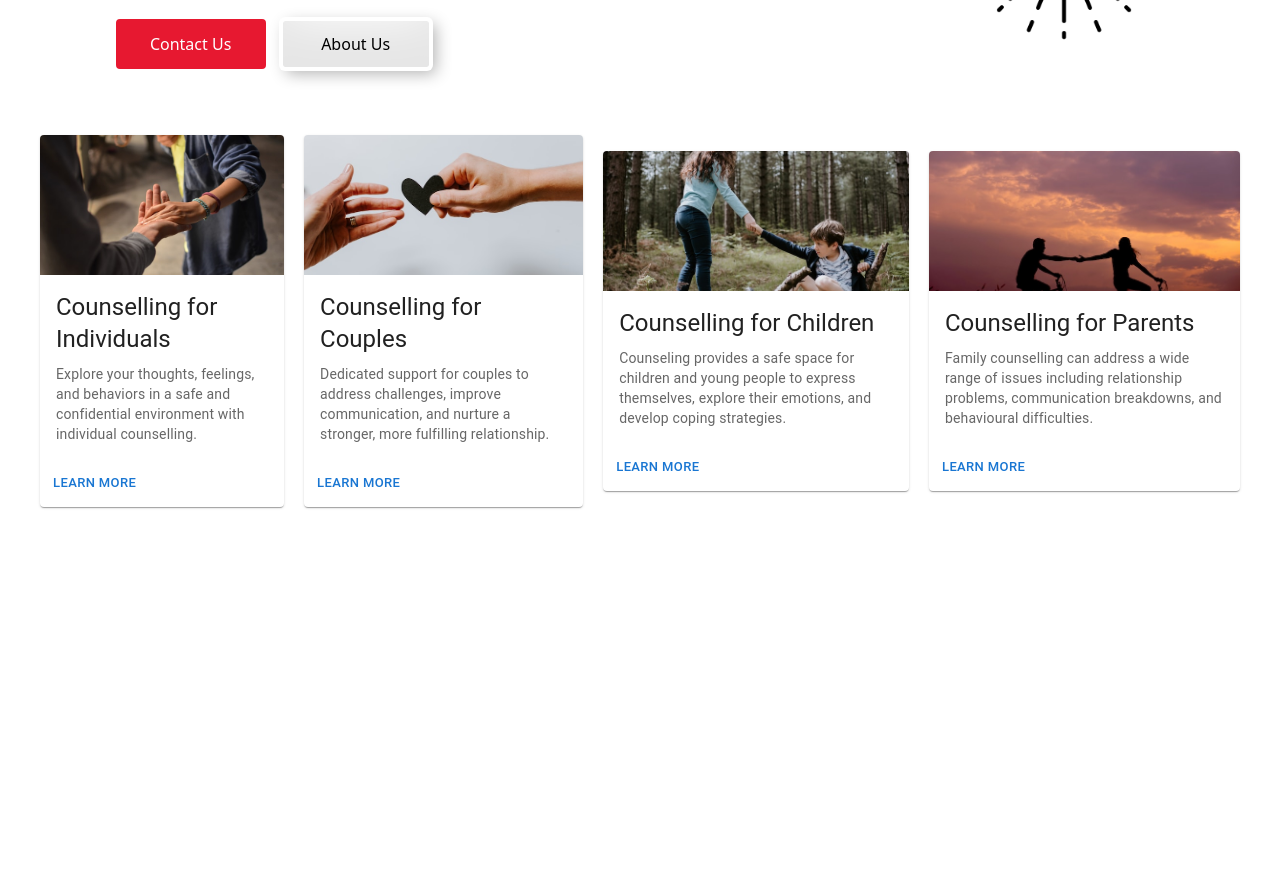
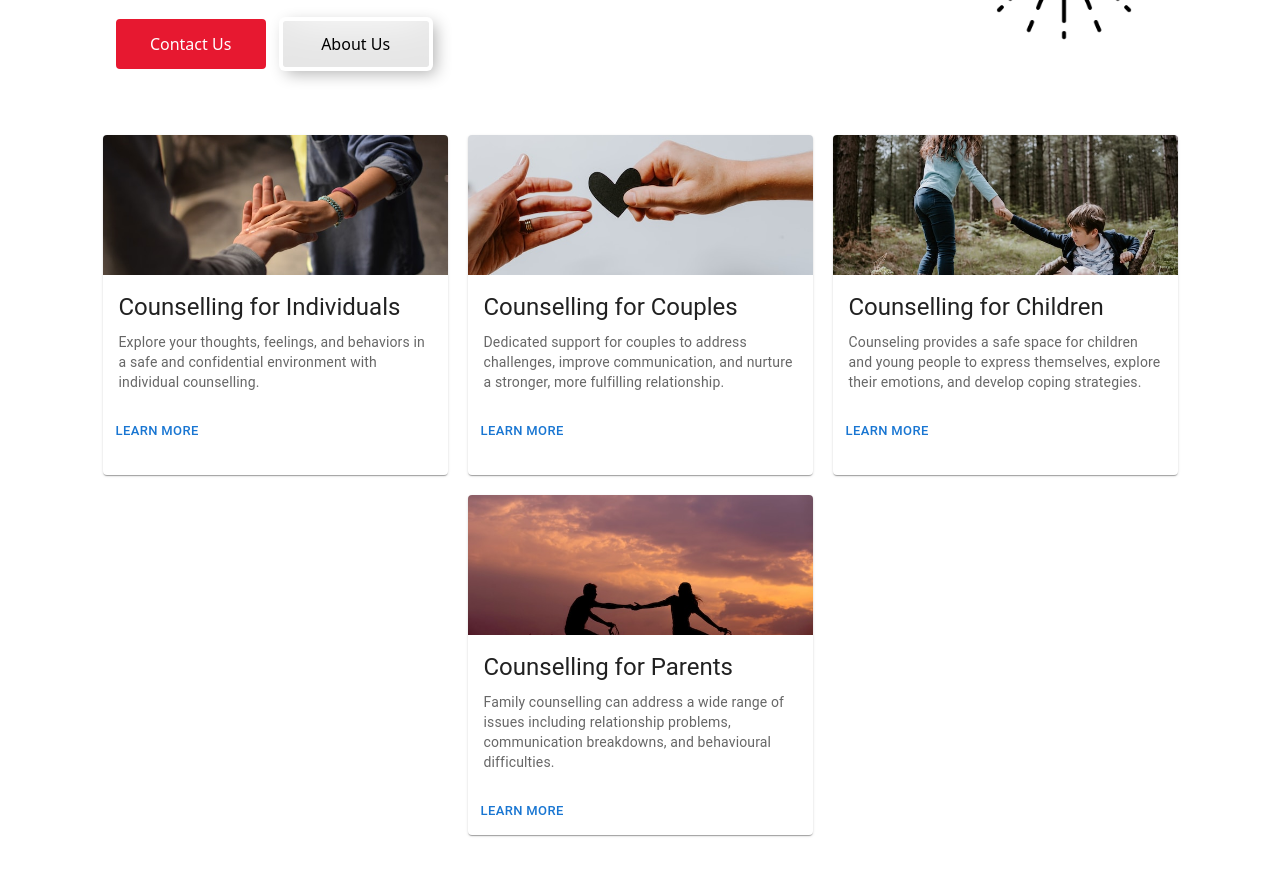
Before and after one commit to gines18/The_Spark, a React (Vite) app: page / in a window 1280 px wide. Shown: the part 1000-1875 px from the top of the page. Before the commit the page ends 1547 px from the top, so only its background shows below. Built offline with nearby package versions, Linux system fonts and the light colour scheme.

Commit message:
use flex-wrap on Services component

```diff
--- a/src/components/Navbar.css
+++ b/src/components/Navbar.css
@@ -46,7 +46,7 @@ li {
 
 #navbar_button {
   background-color: #e71830;
-  width: 70px;
+  width: 90px;
   border-radius: 4px;
   color: azure;
   text-align: center;
--- a/src/components/Services.css
+++ b/src/components/Services.css
@@ -4,4 +4,5 @@
     align-items: center;
     gap: 20px;
     margin: 40px;
+    flex-wrap: wrap;
 }
--- a/src/components/Services.jsx
+++ b/src/components/Services.jsx
@@ -38,7 +38,7 @@ function Services() {
     <>
       <div id="services_container">
         {data.map((item) => (
-          <Card sx={{ maxWidth: 345, maxHeight: 500 }} >
+          <Card sx={{ maxWidth: 345, minHeight: 340 }} >
             <CardActionArea>
               <CardMedia
                 component="img"
```
